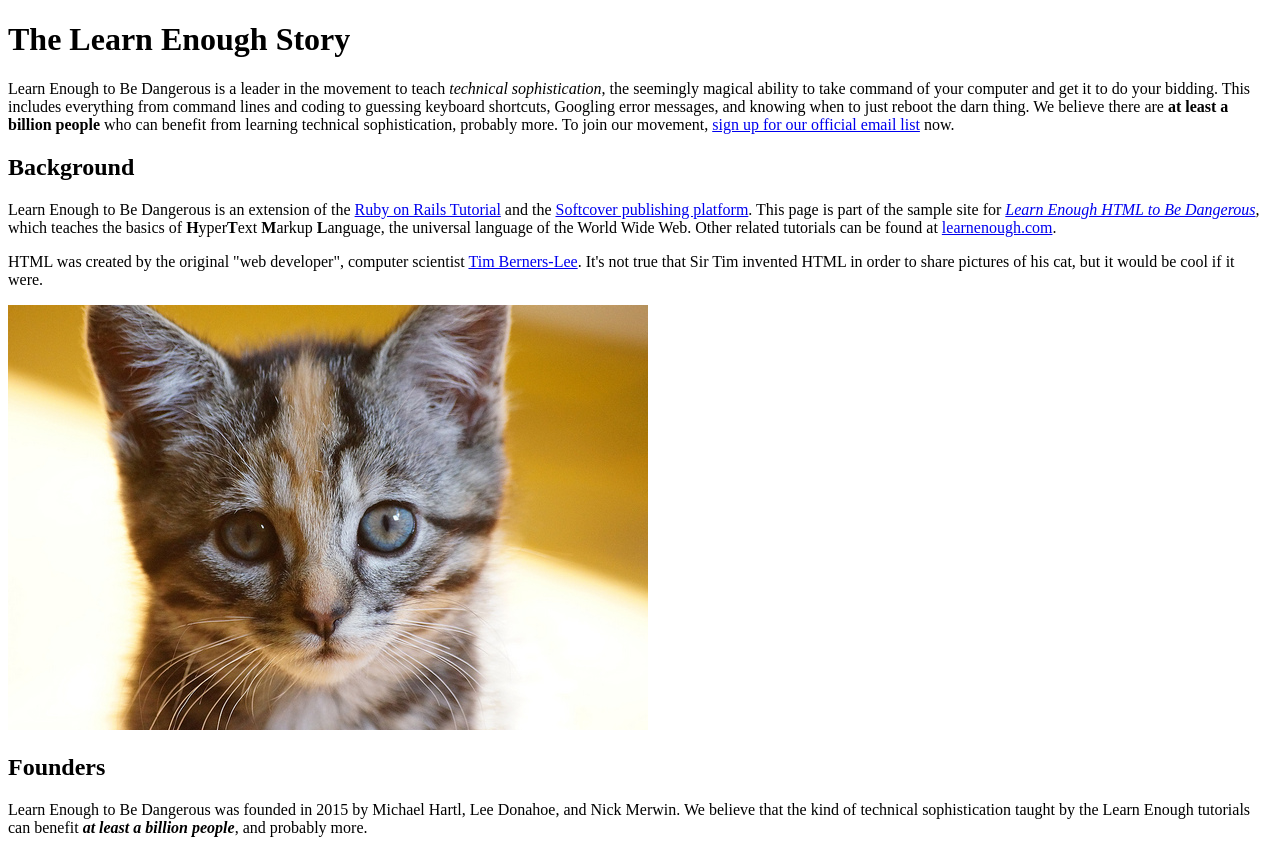
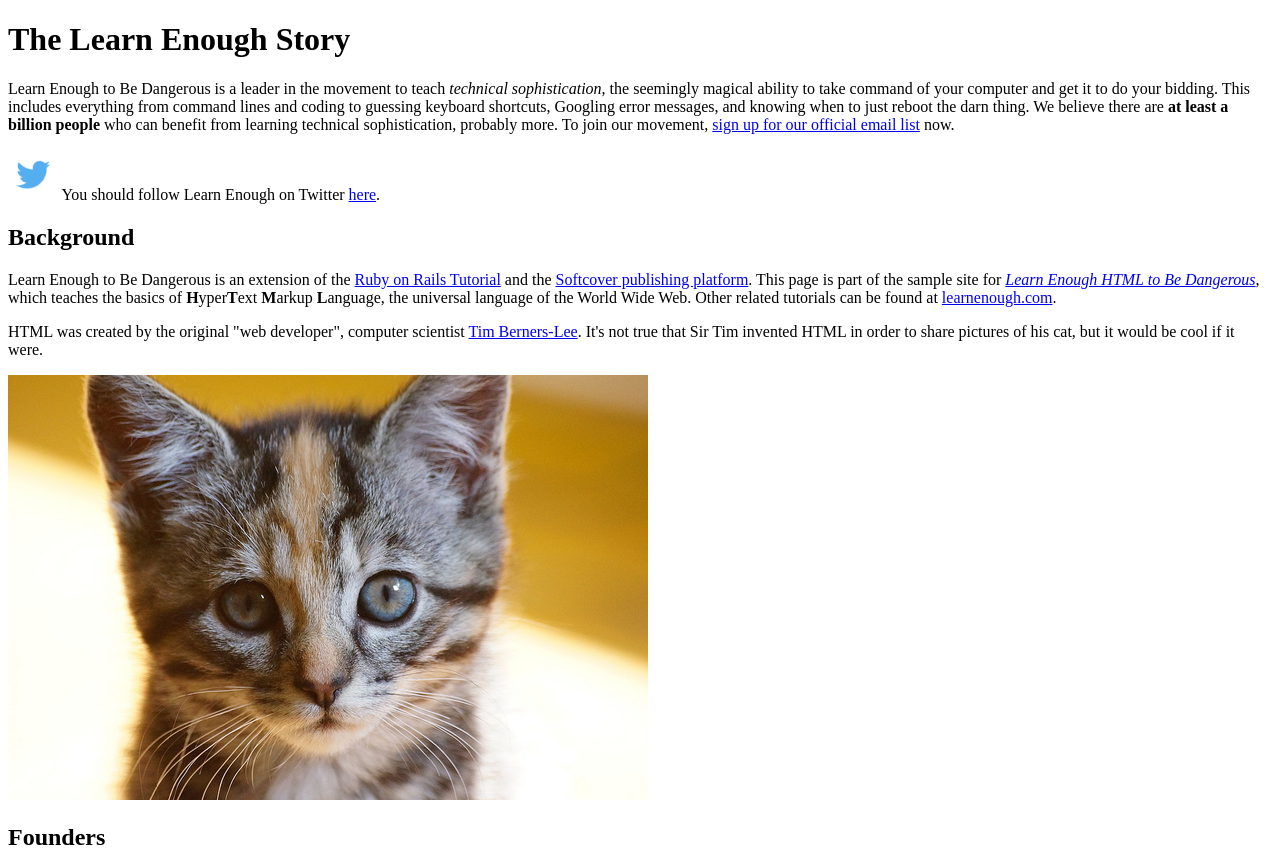
Before and after one commit to IvanKmcc/sample-website, a plain HTML site: page index.html in a window 1280 px wide. Shown: the top 857 px of the page. Drawn offline with Linux system fonts and the light colour scheme.

Commit message:
Add Twitter links.

```diff
--- a/index.html
+++ b/index.html
@@ -9,6 +9,15 @@
     <h1>The Learn Enough Story</h1>
 
     <p>Learn Enough to Be Dangerous is a leader in the movement to teach <em>technical sophistication</em>, the seemingly magical ability to take command of your computer and get it to do your bidding. This includes everything from command lines and coding to guessing keyboard shortcuts, Googling error messages, and knowing when to just reboot the darn thing. We believe there are <strong>at least a billion people</strong> who can benefit from learning technical sophistication, probably more. To join our movement, <a href="https://learnenough.com/email">sign up for our official email list</a> now.</p>
+
+    <p>
+      <a href="https://twitter.com/learnenough" target="_blank" rel="noopener" style="text-decoration: none;">
+        <img src="images/small_twitter_logo.png">
+      </a>
+
+      You should follow Learn Enough on Twitter
+      <a href="https://twitter.com/learnenough" target="_blank" rel="noopener">here</a>.
+    </p>
 
     <h2>Background</h2>
 
```
Also changed, not shown: images/small_twitter_logo.png (added).
